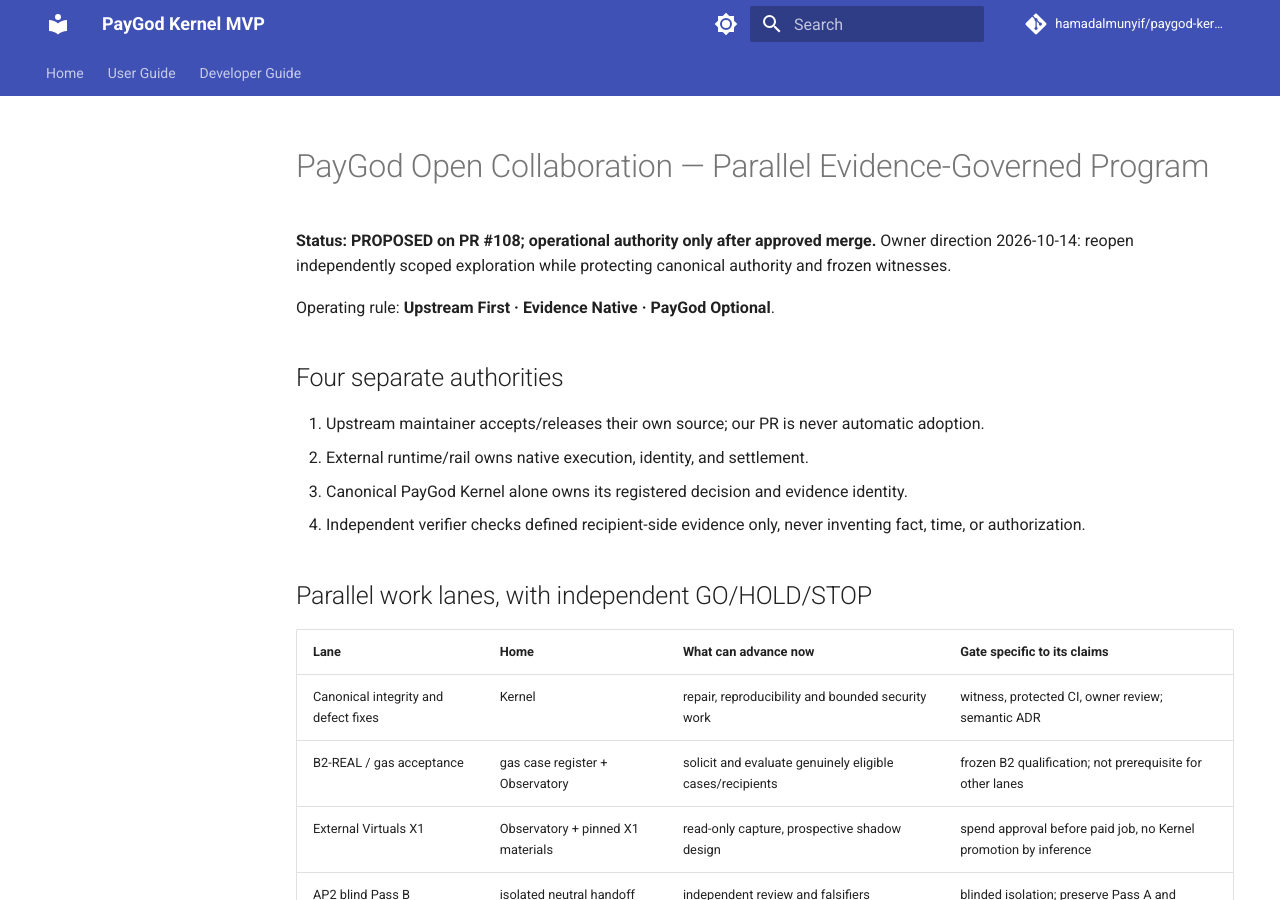
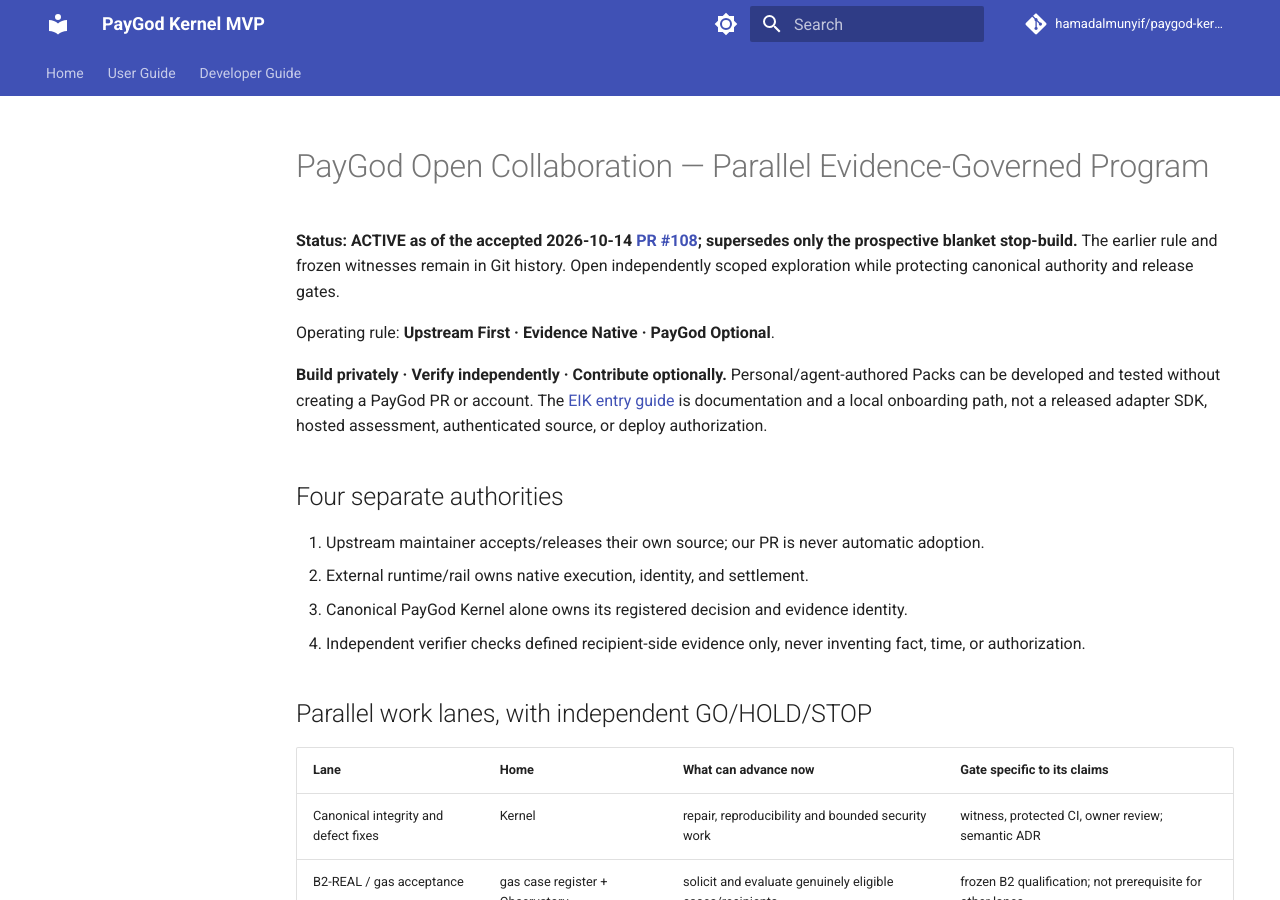
Before and after one commit to hamadalmunyif/paygod-kernel-mvp, an MkDocs documentation site: the page built from docs/open-collaboration/README.md, in a window 1280 px wide and 900 px high. Built offline with MkDocs 1.6.1 and Material for MkDocs 9.7.7, drawn with Linux system fonts in a browser that asks for light colours; comment, search, counter and statistics services are not loaded.

Commit message:
docs: record PR108 governance as active and optional EIK contributions

```diff
--- a/docs/open-collaboration/README.md
+++ b/docs/open-collaboration/README.md
@@ -1,8 +1,10 @@
 # PayGod Open Collaboration — Parallel Evidence-Governed Program
 
-**Status: PROPOSED on PR #108; operational authority only after approved merge.** Owner direction 2026-10-14: reopen independently scoped exploration while protecting canonical authority and frozen witnesses.
+**Status: ACTIVE as of the accepted 2026-10-14 [PR #108](https://github.com/hamadalmunyif/paygod-kernel-mvp/pull/108); supersedes only the prospective blanket stop-build.** The earlier rule and frozen witnesses remain in Git history. Open independently scoped exploration while protecting canonical authority and release gates.
 
 Operating rule: **Upstream First · Evidence Native · PayGod Optional**.
+
+**Build privately · Verify independently · Contribute optionally.** Personal/agent-authored Packs can be developed and tested without creating a PayGod PR or account. The [EIK entry guide](../eik/README.md) is documentation and a local onboarding path, not a released adapter SDK, hosted assessment, authenticated source, or deploy authorization.
 
 ## Four separate authorities
 
```
